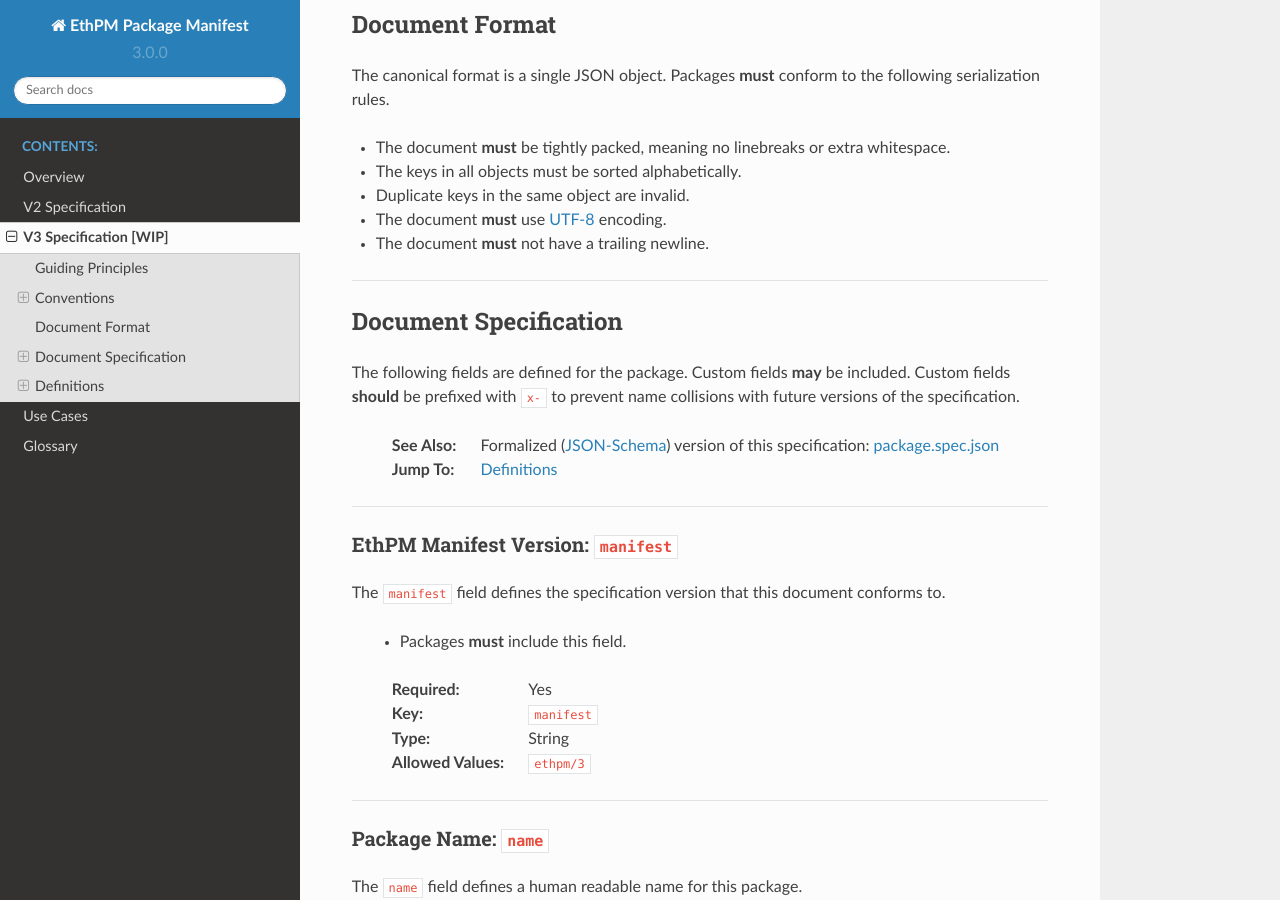
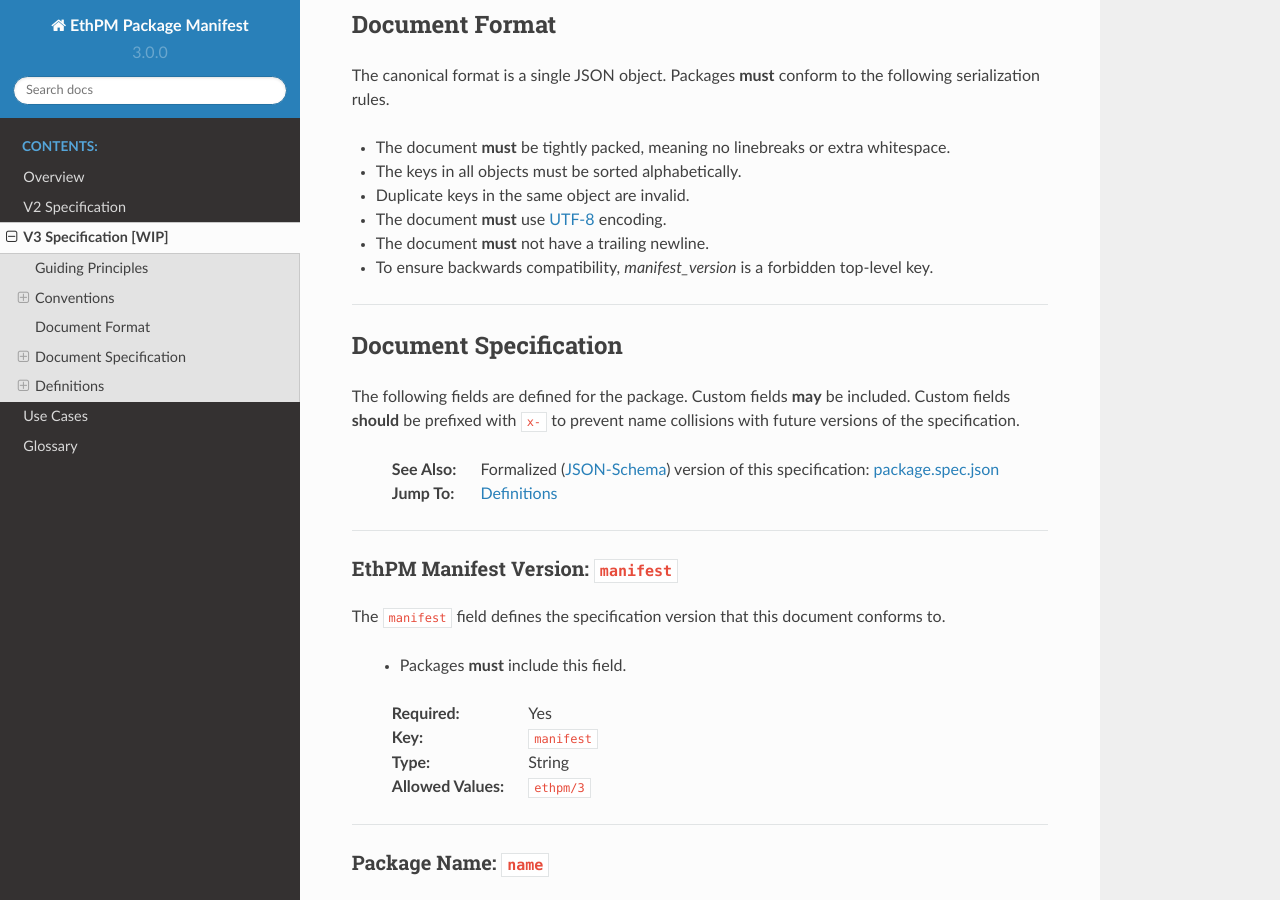
Before and after one commit to ethpm/ethpm-spec, a Sphinx documentation site: the page built from docs/source/v3-package-spec.rst, in a window 1280 px wide and 900 px high, scrolled down 1043 px. Built offline with Sphinx 7.4.7 and the Read the Docs theme 2.0.0, drawn with Linux system fonts in a browser that asks for light colours; the version number is read from the project's files by our own code.

Commit message:
Enforce top-level `manifest_version` field is illegal

```diff
--- a/docs/source/v3-package-spec.rst
+++ b/docs/source/v3-package-spec.rst
@@ -71,6 +71,8 @@
 -  Duplicate keys in the same object are invalid.
 -  The document **must** use `UTF-8 <https://en.wikipedia.org/wiki/UTF-8>`_ encoding.
 -  The document **must** not have a trailing newline.
+-  To ensure backwards compatibility, `manifest_version` is a forbidden
+   top-level key.
 
 ----
 
```
Also changed, not shown: 2 other files.
